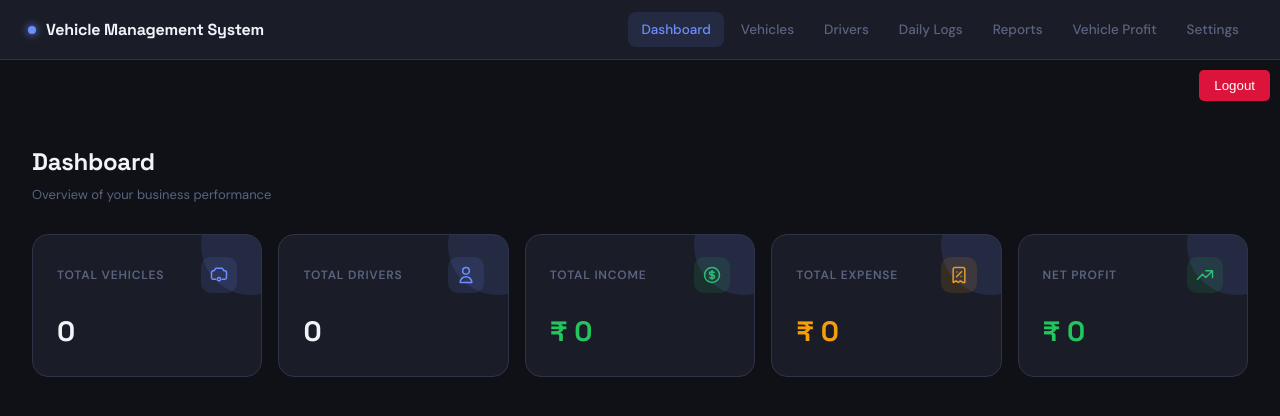
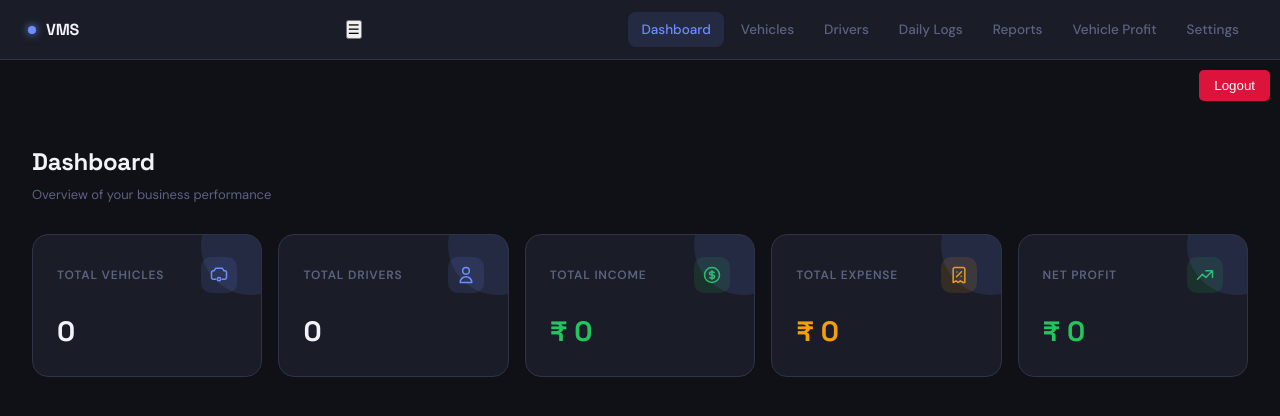
Before and after one commit to Apurba1818/vehicle-management-system, a React (Vite) app in the folder vehicle-management/: page / in a window 1280 px wide. Shown: the top 416 px of the page. Built offline with nearby package versions, Linux system fonts and the light colour scheme; no server answers; sample sign-in values are in the browser's storage.

Commit message:
Update Navbar.jsx

```diff
--- a/vehicle-management/src/components/Navbar.jsx
+++ b/vehicle-management/src/components/Navbar.jsx
@@ -1,51 +1,39 @@
-// import { Link } from "react-router-dom";
-
-// export default function Navbar() {
-//   return (
-//     <nav style={{ padding: "10px", background: "rgb(115, 121, 161)", color: "#fff" }}>
-//       <h2>Vehicle Management System</h2>
-
-//       <div style={{ display: "flex", gap: "15px" }}>
-//         <Link to="/">Dashboard</Link>
-//         <Link to="/vehicles">Vehicles</Link>
-//         <Link to="/drivers">Drivers</Link>
-//         <Link to="/daily-logs">Daily Logs</Link>
-//         <Link to="/reports">Reports</Link>
-//         <Link to="/vehicle-profit">Vehicle Profit</Link>
-//         <Link to="/settings">Settings</Link>
-//       </div>
-//     </nav>
-//   );
-// }
-
 import { Link, useLocation } from "react-router-dom";
+import { useState } from "react";
 import "../styles/vms.css";
 
 export default function Navbar() {
   const location = useLocation();
+  const [open, setOpen] = useState(false);
 
   const links = [
-    { to: "/",               label: "Dashboard" },
-    { to: "/vehicles",       label: "Vehicles" },
-    { to: "/drivers",        label: "Drivers" },
-    { to: "/daily-logs",     label: "Daily Logs" },
-    { to: "/reports",        label: "Reports" },
+    { to: "/", label: "Dashboard" },
+    { to: "/vehicles", label: "Vehicles" },
+    { to: "/drivers", label: "Drivers" },
+    { to: "/daily-logs", label: "Daily Logs" },
+    { to: "/reports", label: "Reports" },
     { to: "/vehicle-profit", label: "Vehicle Profit" },
-    { to: "/settings",       label: "Settings" },
+    { to: "/settings", label: "Settings" },
   ];
 
   return (
     <nav className="navbar">
       <div className="nav-brand">
         <span className="nav-brand-dot" />
-        Vehicle Management System
+        VMS
       </div>
 
-      <div className="nav-links">
+      {/* Hamburger */}
+      <button className="menu-btn" onClick={() => setOpen(!open)}>
+        ☰
+      </button>
+
+      <div className={`nav-links ${open ? "open" : ""}`}>
         {links.map(({ to, label }) => (
           <Link
             key={to}
             to={to}
+            onClick={() => setOpen(false)}
             className={location.pathname === to ? "active" : ""}
           >
             {label}
```
